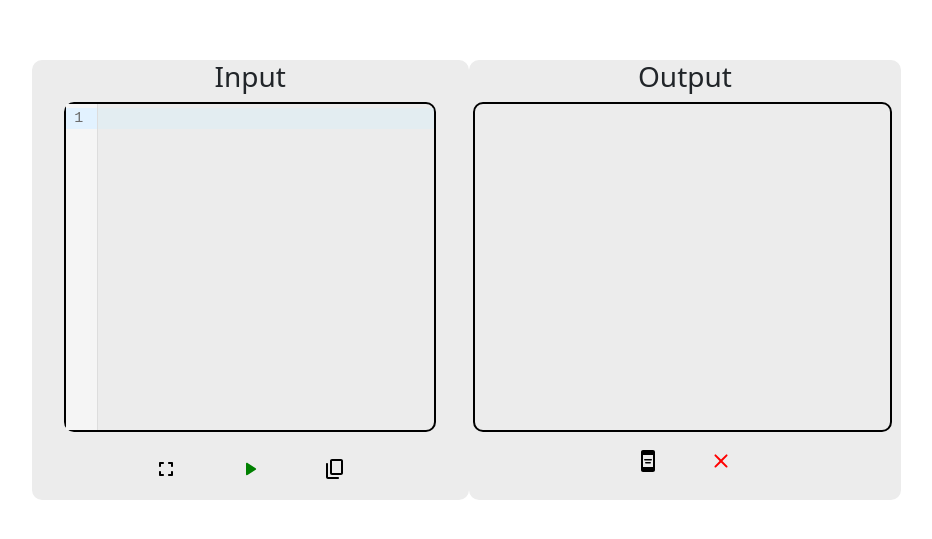
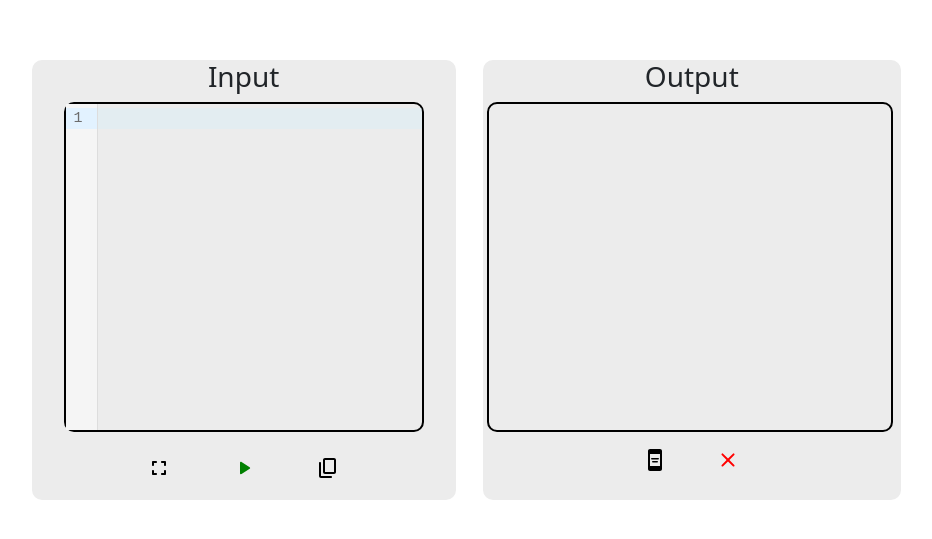
Before and after one commit to mohammad-taha-areeb/Style-Master, a React (Vite) app: page / in a window 1280 px wide. Shown: the part 125-664 px from the top of the page, without its empty margins (152-1084 px from the left). Built offline with nearby package versions, Linux system fonts and the light colour scheme.

Commit message:
Update CodeEditor.css

```diff
--- a/src/CodeEditor.css
+++ b/src/CodeEditor.css
@@ -23,7 +23,7 @@ width:full;
     border-radius: 10px;
     /* margin-right: 20%; */
     /* padding: 10px; */
-/*     margin-left: 2%; */
+    margin-left: 3%;
     height: 440px;
     width: 540px;
     margin-right: 3%;
```
